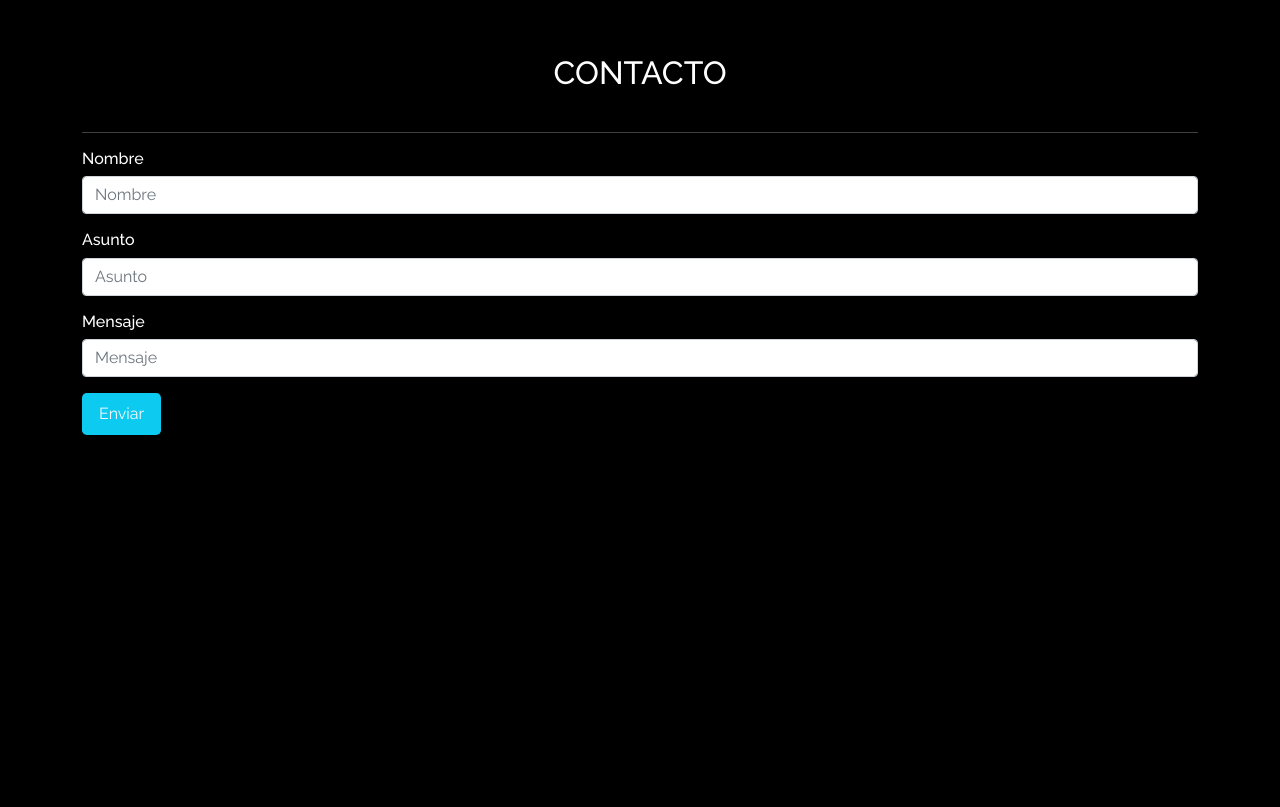
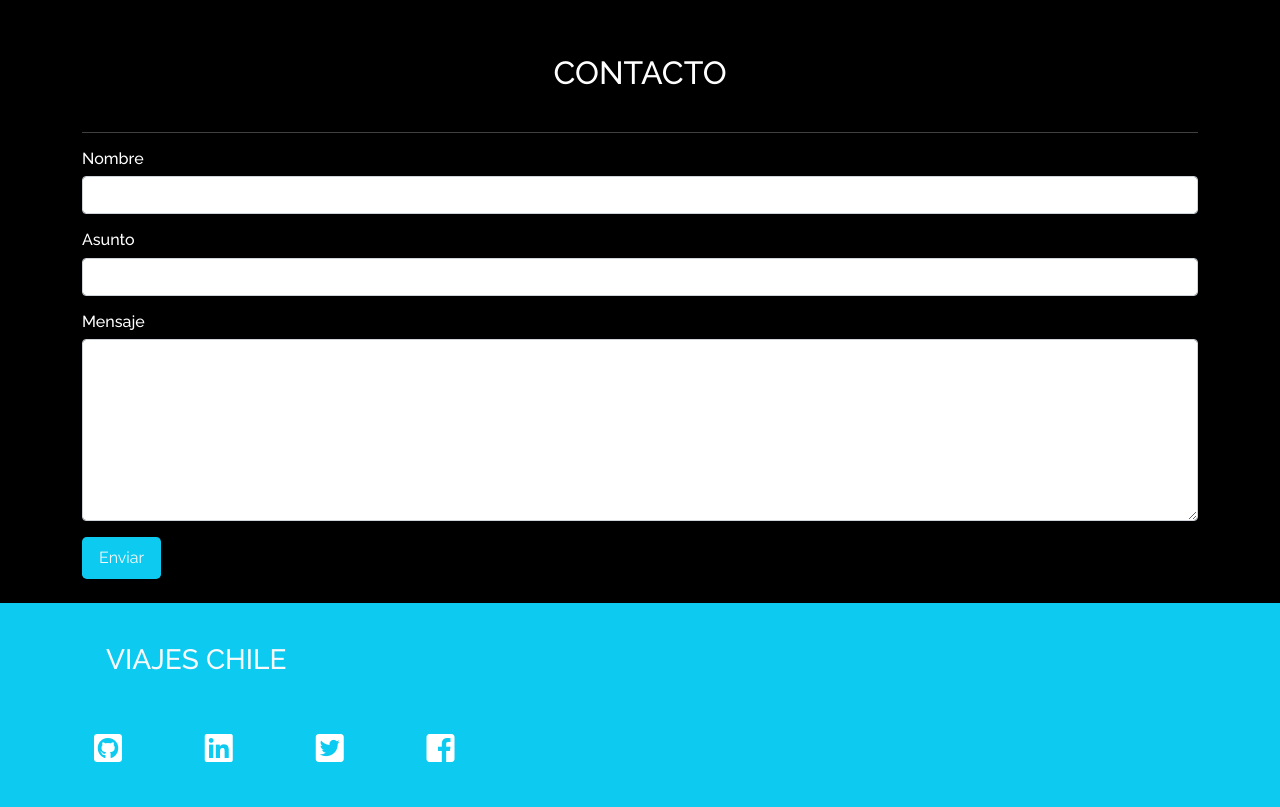
Before and after one commit to jvrpez/prueba-viajes-chile, a plain HTML site: page index.html in a window 1280 px wide. Shown: the part 2028-2835 px from the top of the page. Before the commit the page ends 2487 px from the top, so only its background shows below. Drawn offline with nearby package versions, Linux system fonts and the light colour scheme.

Commit message:
Septimo commit

```diff
--- a/assets/css/style.css
+++ b/assets/css/style.css
@@ -60,3 +60,7 @@ i {
     height: 150px;
     width: 300px;
 }
+
+footer{
+    font-weight: 400;
+}
--- a/index.html
+++ b/index.html
@@ -230,21 +230,23 @@
     <hr class="d-none d-sm-block"/>
 
 
-    <!--Nombre y Correo Formulario-->
+    <!--Nombre, Asunto y Mensaje Formulario-->
     <form>
       <div class="form-group mb-3">
         <h6>Nombre</h6>
-        <input type="text" class="form-control" id="formGroupExample" placeholder="Nombre">
+        <input type="text" class="form-control" id="formGroupExample">
       </div>
 
       <div class="form-group mb-3">
         <h6>Asunto</h6>
-        <input type="text" class="form-control" id="formExampleEmail" placeholder="Asunto">
+        <input type="text" class="form-control" id="formGroupExample">
       </div>
 
-      <div class="form-group mb-3">
+      <div class="mb-3">
         <h6>Mensaje</h6>
-        <input type="text" class="form-control" id="formExampleEmail" placeholder="Mensaje">
+        <div class="mb-3">
+          <textarea class="form-control" id="exampleFormControlTextarea1" rows="7"></textarea>
+        </div>
       </div>
     <!--Boton Enviar-->
       <div>
@@ -253,7 +255,37 @@
     </form>
    </div>
   </section>
+
   <!--Footer-->
+  <footer class="container-fluid d-none d-sm-none d-md-block py-3 bg-info" id= "footer-viajeschile">
+    <div class= "container" >
+      <div class="row">
+        <div class="col-6">
+          <h3 class="text-light p-4" > VIAJES CHILE</h3>
+        </div>
+        <div class="col-7" >
+          <div class="row text-light">
+            <div class="col-2 p-4">
+              <i class="fab fa-github-square fa-2x"></i>
+
+            </div>
+            <div class="col-2 p-4">
+              <i class="fab fa-linkedin fa-2x"></i>
+
+            </div>
+            <div class="col-2 p-4">
+              <i class="fab fa-twitter-square fa-2x"></i>
+
+            </div>
+            <div class="col-2 p-4">
+              <i class="fab fa-facebook-square fa-2x"></i>
+
+            </div>
+          </div>
+        </div>
+      </div>
+    </div>
+  </footer>
 
 
   <!--Javascript-->
```
